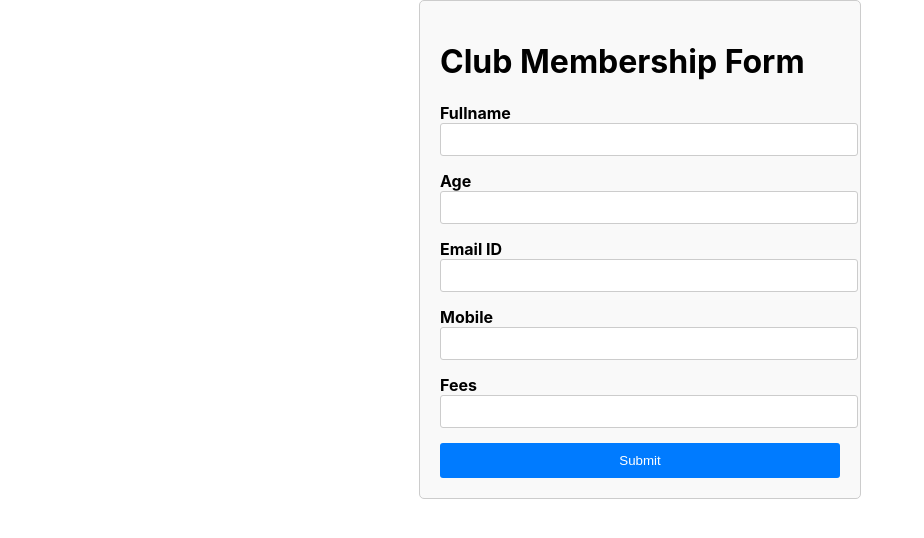
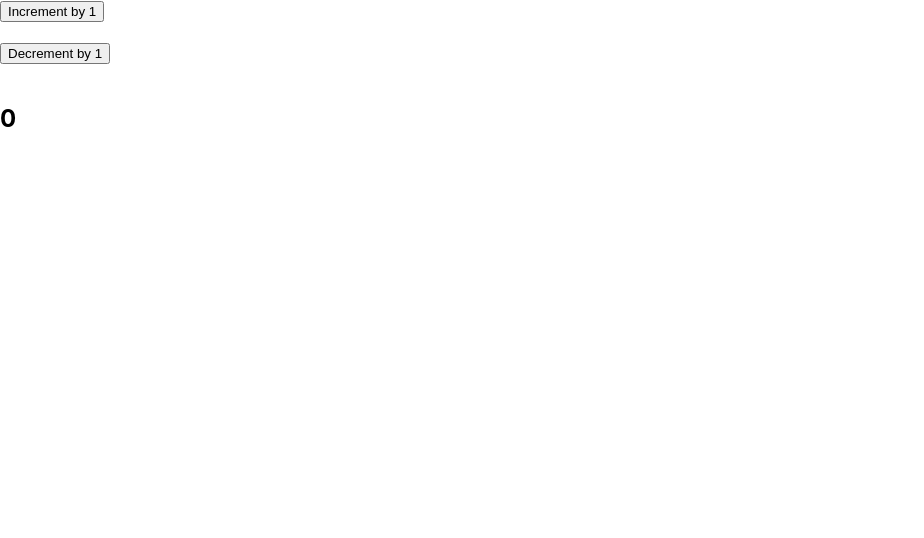
Before and after one commit to AungYeZawDev/react_class, a React (Create React App) app: page / in a window 1280 px wide. Shown: the top 538 px of the page, without its empty margins (0-924 px from the left). Built offline with nearby package versions, Linux system fonts and the light colour scheme.

Commit message:
counter example

```diff
--- a/src/App.js
+++ b/src/App.js
@@ -1,57 +1,23 @@
-import React, { useState } from 'react';
-import './ClubMembershipForm.css'; // Import your CSS file for styling
+import { useState } from "react";
 
-function ClubMembershipForm() {
-  const [formData, setFormData] = useState({
-    fullname: '',
-    age: '',
-    email: '',
-    mobile: '',
-    fees: ''
-  });
+const App = () => {
 
-  const handleChange = (e) => {
-    const { name, value } = e.target;
-    setFormData(prevState => ({ ...prevState, [name]: value }));
-  };
-
-  const handleSubmit = (e) => {
-    e.preventDefault();
-    console.log('Form data submitted:', formData);
-  };
+  const [count, setCounter] = useState(0);
 
   return (
-    <form className="membership-form" onSubmit={handleSubmit}>
-      <h1>Club Membership Form</h1>
 
-      <div className="form-group">
-        <label htmlFor="fullname">Fullname</label>
-        <input type="text" id="fullname" name="fullname" value={formData.fullname} onChange={handleChange} />
-      </div>
+    <>
 
-      <div className="form-group">
-        <label htmlFor="age">Age</label>
-        <input type="number" id="age" name="age" value={formData.age} onChange={handleChange} />
-      </div>
+      <button onClick={() => setCounter(count + 1)}> Increment by 1 </button> <br /><br />
 
-      <div className="form-group">
-        <label htmlFor="email">Email ID</label>
-        <input type="email" id="email" name="email" value={formData.email} onChange={handleChange} />
-      </div>
+      <button onClick={() => setCounter(count - 1)}> Decrement by 1 </button> <br /><br />
 
-      <div className="form-group">
-        <label htmlFor="mobile">Mobile</label>
-        <input type="tel" id="mobile" name="mobile" value={formData.mobile} onChange={handleChange} />
-      </div>
+      <h2>{count}</h2>
 
-      <div className="form-group">
-        <label htmlFor="fees">Fees</label>
-        <input type="number" id="fees" name="fees" value={formData.fees} onChange={handleChange} />
-      </div>
+    </>
 
-      <button type="submit">Submit</button>
-    </form>
   );
-}
 
-export default ClubMembershipForm;
+};
+
+export default App;
```
